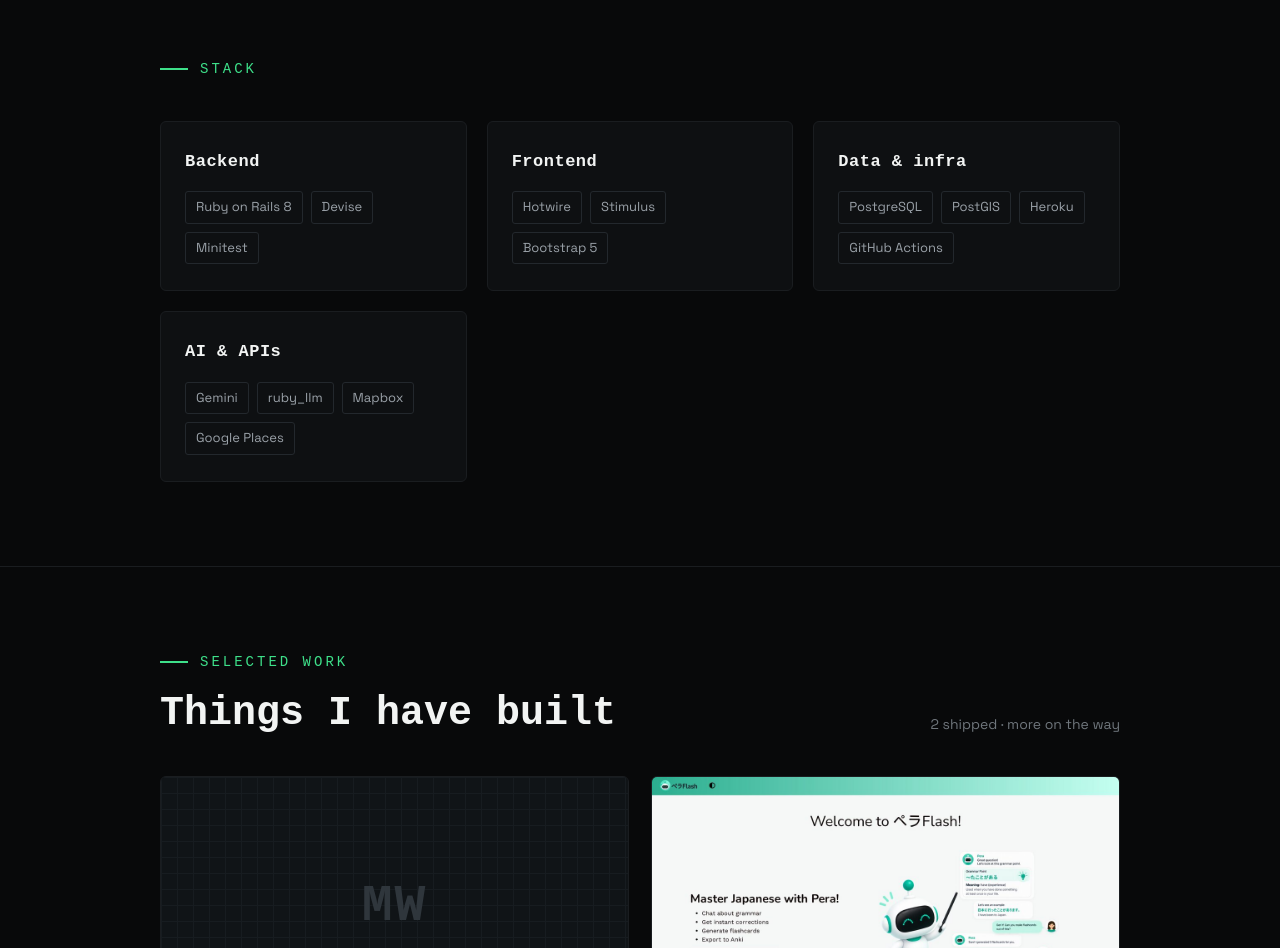
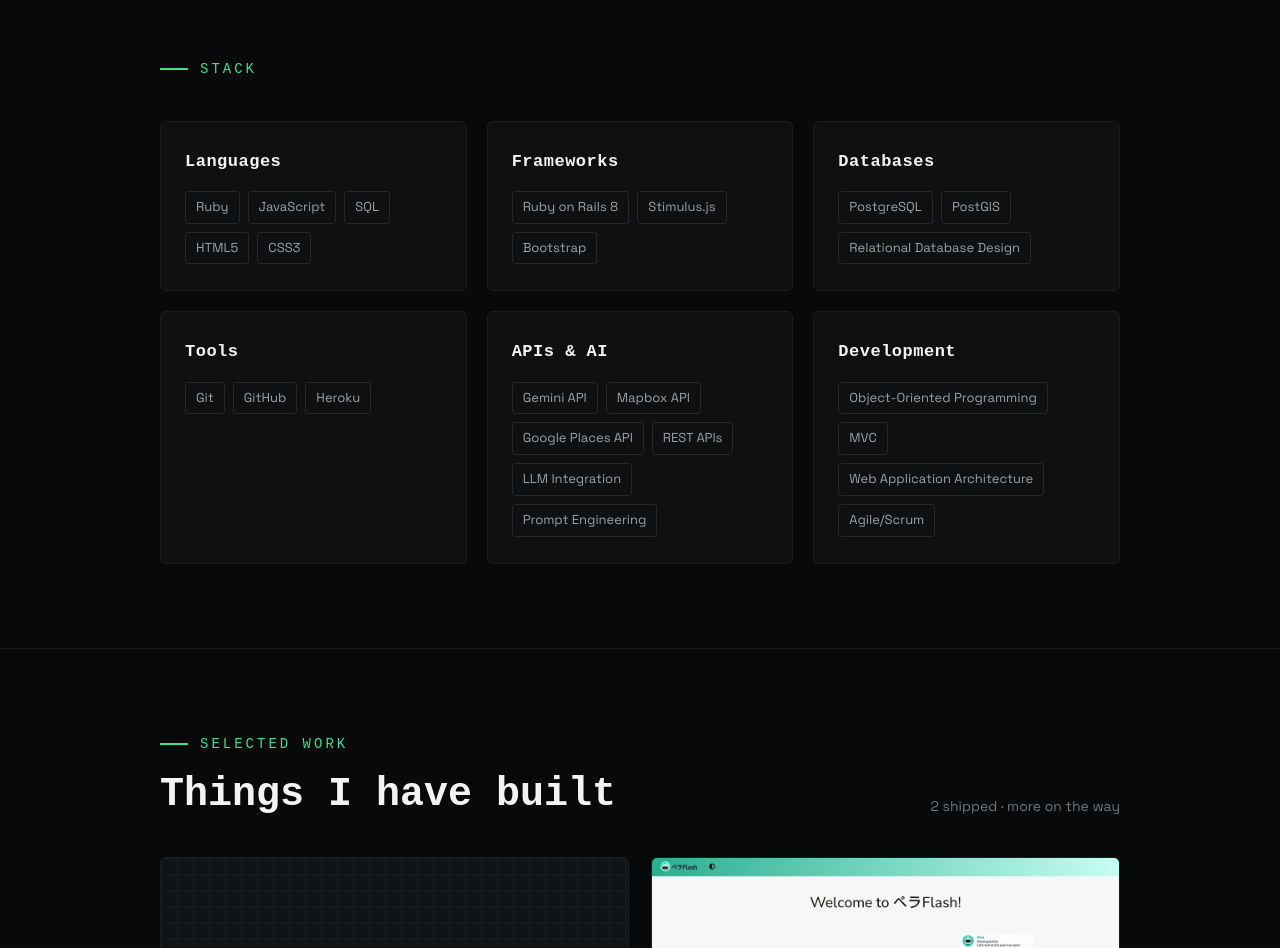
Before and after one commit to cura-yjk/portfolio, a plain HTML site: page index.html in a window 1280 px wide. Shown: the part 1260-2208 px from the top of the page. Drawn offline with Linux system fonts and the light colour scheme; a web font is replaced by a local one.

Commit message:
Take the stack straight from the CV
The Stack section was my reading of the two repos. It is now Yusuke's own
Skills & Languages list, in his own six categories, so the site and the CV say
the same thing to a recruiter reading both.

One deliberate difference: the CV says OpenAI API and the site says Gemini API.
The CV is the one that is wrong. Both apps pin gemini-3.5-flash in LlmChat --
that was true before the CV was written and it is still true. The site is not
going to repeat a claim we spent this morning removing from four other
documents.

Six panels rather than four, so the grid minimum goes from 230px to 300px:
at 1440 that lands 3x3 instead of a row of four and a stranded row of two.

```diff
--- a/css/style.css
+++ b/css/style.css
@@ -218,7 +218,7 @@
 /* -- Stack ---------------------------------------------------------------- */
 .stack-grid {
   display: grid;
-  grid-template-columns: repeat(auto-fit, minmax(230px, 1fr));
+  grid-template-columns: repeat(auto-fit, minmax(300px, 1fr));
   gap: 20px;
 }
 
--- a/index.html
+++ b/index.html
@@ -63,37 +63,57 @@
       <p class="eyebrow"><span class="eyebrow__rule" aria-hidden="true"></span>Stack</p>
       <div class="stack-grid">
         <div class="panel">
-          <h3>Backend</h3>
+          <h3>Languages</h3>
           <ul class="tags">
-            <li class="tag">Ruby on Rails 8</li>
-            <li class="tag">Devise</li>
-            <li class="tag">Minitest</li>
+            <li class="tag">Ruby</li>
+            <li class="tag">JavaScript</li>
+            <li class="tag">SQL</li>
+            <li class="tag">HTML5</li>
+            <li class="tag">CSS3</li>
           </ul>
         </div>
         <div class="panel">
-          <h3>Frontend</h3>
+          <h3>Frameworks</h3>
           <ul class="tags">
-            <li class="tag">Hotwire</li>
-            <li class="tag">Stimulus</li>
-            <li class="tag">Bootstrap 5</li>
+            <li class="tag">Ruby on Rails 8</li>
+            <li class="tag">Stimulus.js</li>
+            <li class="tag">Bootstrap</li>
           </ul>
         </div>
         <div class="panel">
-          <h3>Data &amp; infra</h3>
+          <h3>Databases</h3>
           <ul class="tags">
             <li class="tag">PostgreSQL</li>
             <li class="tag">PostGIS</li>
-            <li class="tag">Heroku</li>
-            <li class="tag">GitHub Actions</li>
+            <li class="tag">Relational Database Design</li>
           </ul>
         </div>
         <div class="panel">
-          <h3>AI &amp; APIs</h3>
+          <h3>Tools</h3>
           <ul class="tags">
-            <li class="tag">Gemini</li>
-            <li class="tag">ruby_llm</li>
-            <li class="tag">Mapbox</li>
-            <li class="tag">Google Places</li>
+            <li class="tag">Git</li>
+            <li class="tag">GitHub</li>
+            <li class="tag">Heroku</li>
+          </ul>
+        </div>
+        <div class="panel">
+          <h3>APIs &amp; AI</h3>
+          <ul class="tags">
+            <li class="tag">Gemini API</li>
+            <li class="tag">Mapbox API</li>
+            <li class="tag">Google Places API</li>
+            <li class="tag">REST APIs</li>
+            <li class="tag">LLM Integration</li>
+            <li class="tag">Prompt Engineering</li>
+          </ul>
+        </div>
+        <div class="panel">
+          <h3>Development</h3>
+          <ul class="tags">
+            <li class="tag">Object-Oriented Programming</li>
+            <li class="tag">MVC</li>
+            <li class="tag">Web Application Architecture</li>
+            <li class="tag">Agile/Scrum</li>
           </ul>
         </div>
       </div>
```
